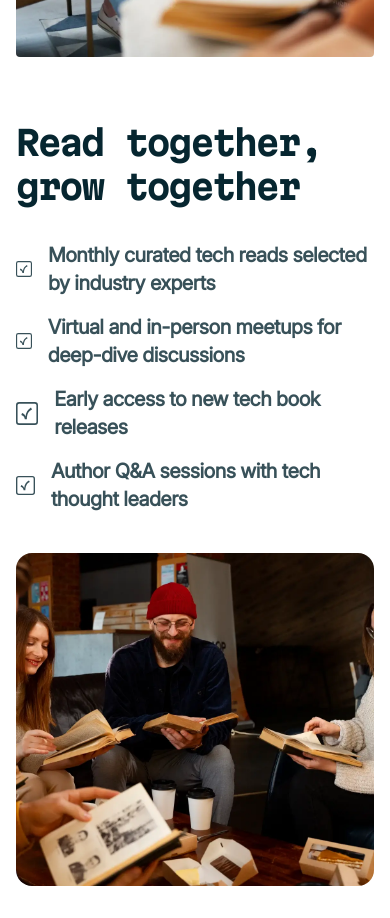
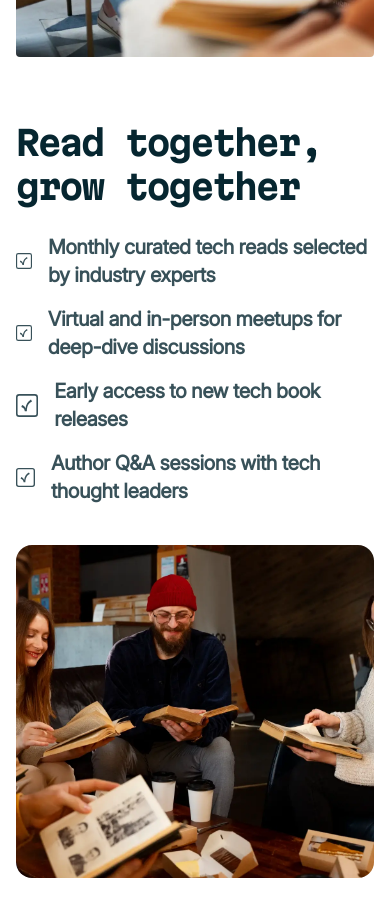
Before and after one commit to phwnganh/tech-book-club-landing-page, a React (Vite) app: page / in a window 390 px wide. Shown: the part 920-1838 px from the top of the page. Built offline with nearby package versions, Linux system fonts and the light colour scheme.

Commit message:
fix: spacing elements of book club feature section

```diff
--- a/src/components/BookClubFeatureSection.jsx
+++ b/src/components/BookClubFeatureSection.jsx
@@ -25,7 +25,7 @@
                 <div className={"flex items-center justify-center w-full md:max-w-140"}>
                     <img src={ReadTogetherImage} alt="ReadTogether" className={"rounded-16"}/>
                 </div>
-                <div className={"flex flex-col gap-400"}>
+                <div className={"flex flex-col gap-6 md:gap-400"}>
                     <h2 className={"font-preset-2-font-weight font-preset-text-2-font-family text-preset-2-mobile-font-size sm:text-preset-2-font-size leading-preset-2-line-height tracking-preset-2-letter-spacing text-neutral-900"}>Read together,
                         grow together</h2>
                     <div className={"flex flex-col gap-4 sm:gap-6"}>
```
